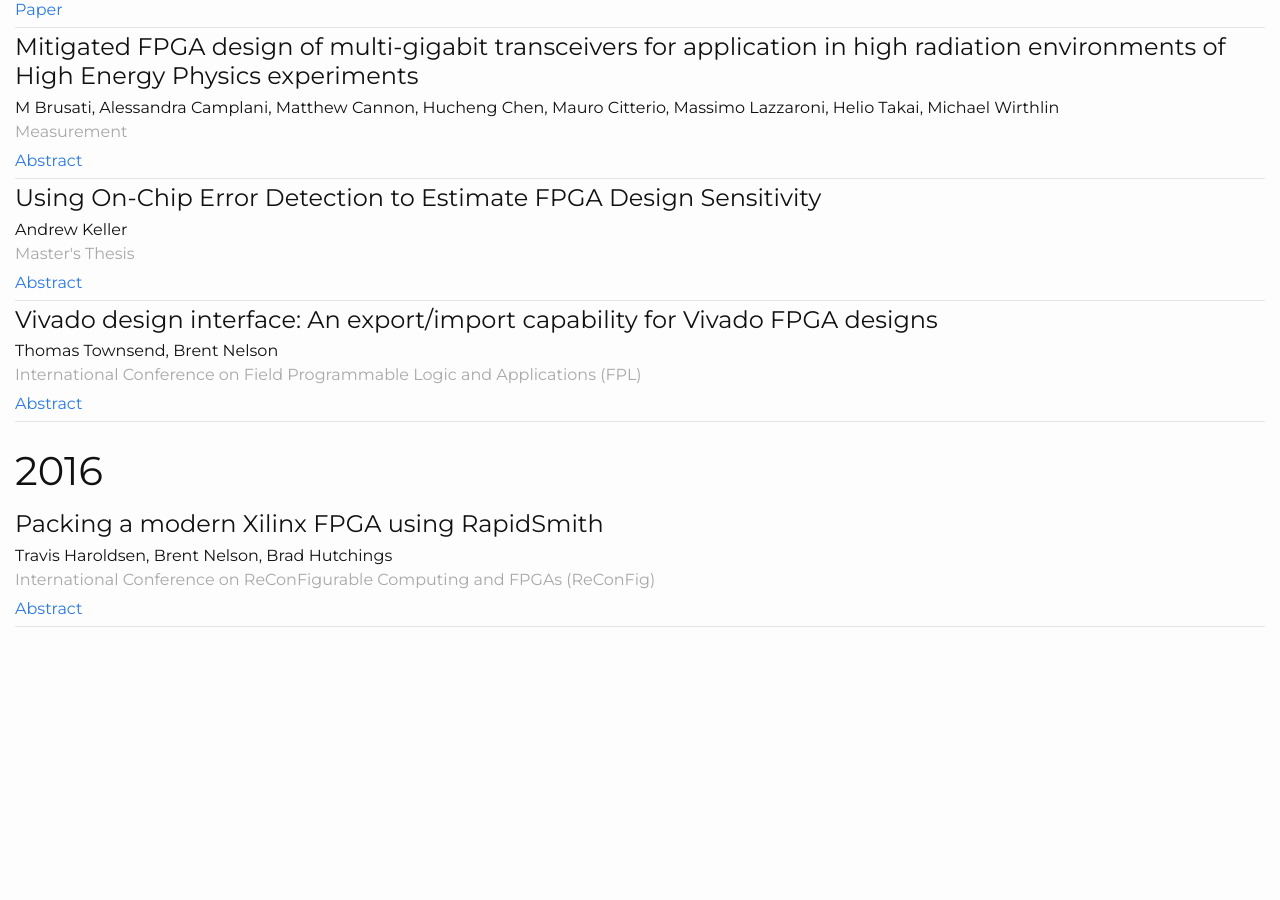
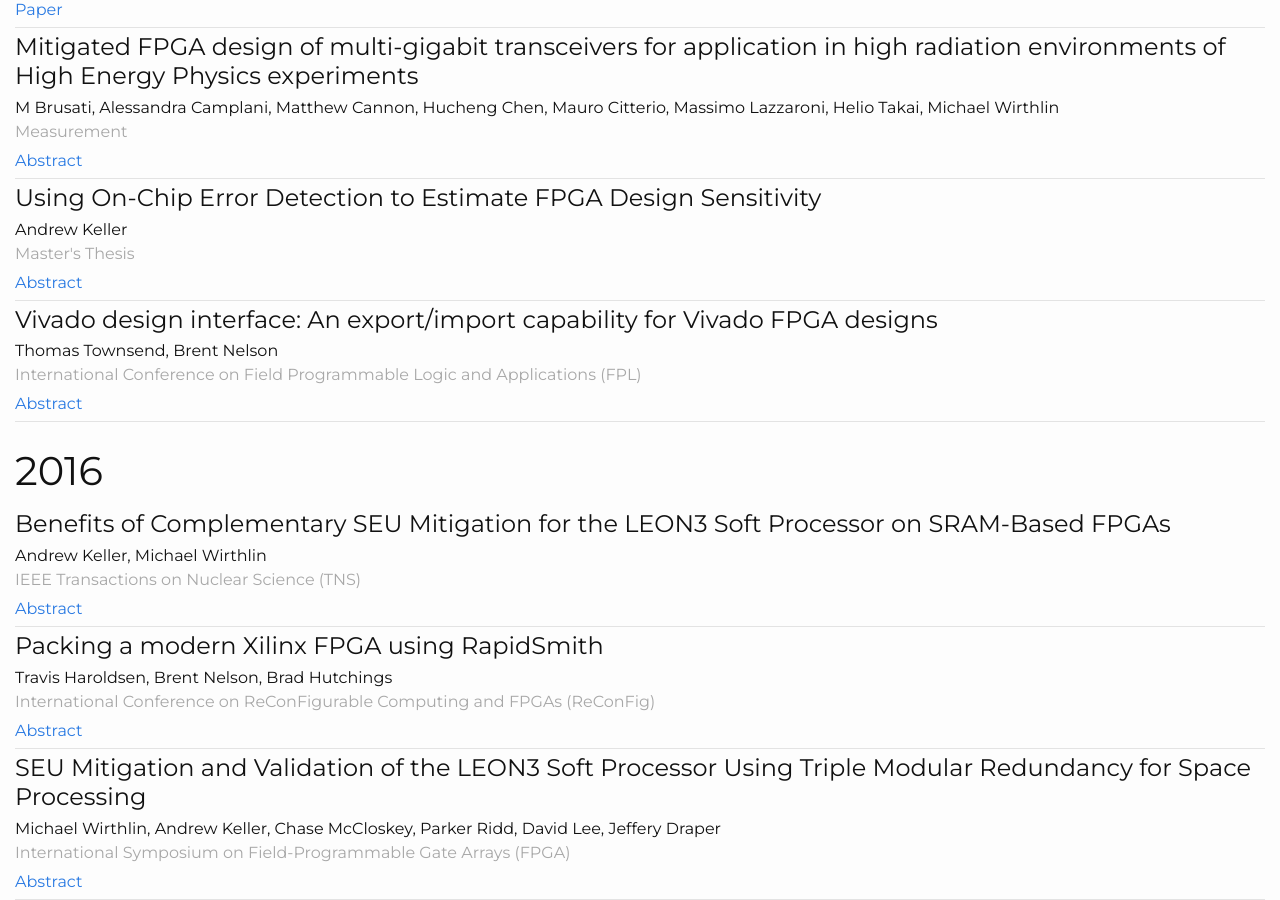
Before and after one commit to byuccl/byuccl.github.io, a Jekyll site: the page built from pages/papers.html, in a window 1280 px wide and 900 px high, scrolled down 3336 px. Built offline with Jekyll 4.4.1, drawn with Linux system fonts in a browser that asks for light colours; nearby versions of some CDN libraries; before the commit the page ends 3963 px from its top, so only the background shows below that; some of the changed lines change nothing that is shown.

Commit message:
Added some more papers.

```diff
--- a/_data/papers.yaml
+++ b/_data/papers.yaml
@@ -1,3 +1,23 @@
+- title: >
+    Benefits of Complementary SEU Mitigation for the LEON3 Soft Processor on SRAM-Based FPGAs
+  authors: >
+    Andrew Keller, Michael Wirthlin
+  conference: >
+    IEEE Transactions on Nuclear Science (TNS)
+  year: >
+    2016
+  abstract: >
+    A variety of mitigation techniques have been demonstrated to reduce the sensitivity of FPGA designs to soft errors. Without mitigation, SEUs can cause failure by altering the logic, routing, and state of a design operating on an SRAM-based FPGA. Various combinations of SEU mitigation and repair techniques are applied to the LEON3 soft-core processor to study the effects and complementary nature of each technique. This work focuses on Triple modular redundancy (TMR), configuration memory (CRAM) scrubbing, and internal block memory (BRAM) scrubbing. All mitigation methods demonstrate some improvement in both fault injection and neutron radiation testing. Results in this paper show complementary SEU mitigation techniques working together to improve fault-tolerance. The results also suggest that fault injection can be a good way to estimate the cross section of a design before going to a radiation test. TMR with CRAM scrubbing demonstrates a 27x improvement whereas TMR with both CRAM and BRAM scrubbing demonstrates approximately a 50x improvement.
+- title: >
+    SEU Mitigation and Validation of the LEON3 Soft Processor Using Triple Modular Redundancy for Space Processing
+  authors: >
+    Michael Wirthlin, Andrew Keller, Chase McCloskey, Parker Ridd, David Lee, Jeffery Draper
+  conference: >
+    International Symposium on Field-Programmable Gate Arrays (FPGA)
+  year: >
+    2016
+  abstract: >
+    Processors are an essential component in most satellite payload electronics and handle a variety of functions including command handling and data processing. There is growing interest in implementing soft processors on commercial FPGAs within satellites. Commercial FPGAs offer reconfigurability, large logic density, and I/O bandwidth; however, they are sensitive to ionizing radiation and systems developed for space must implement single-event upset mitigation to operate reliably. This paper investigates the improvements in reliability of a LEON3 soft processor operating on a SRAM-based FPGA when using triple-modular redundancy and other processor-specific mitigation techniques. The improvements in reliability provided by these techniques are validated with both fault injection and heavy ion radiation tests. The fault injection experiments indicate an improvement of 51x and the radiation testing results demonstrate an average improvement of 10x. Orbit failure rate estimations were computed and suggest that the TMR LEON3 processor has a mean-time to failure of over 76 years in a geosynchronous orbit.
 - title: >
     Selective Hardening for Neural Networks in FPGAs
   authors: >
```
